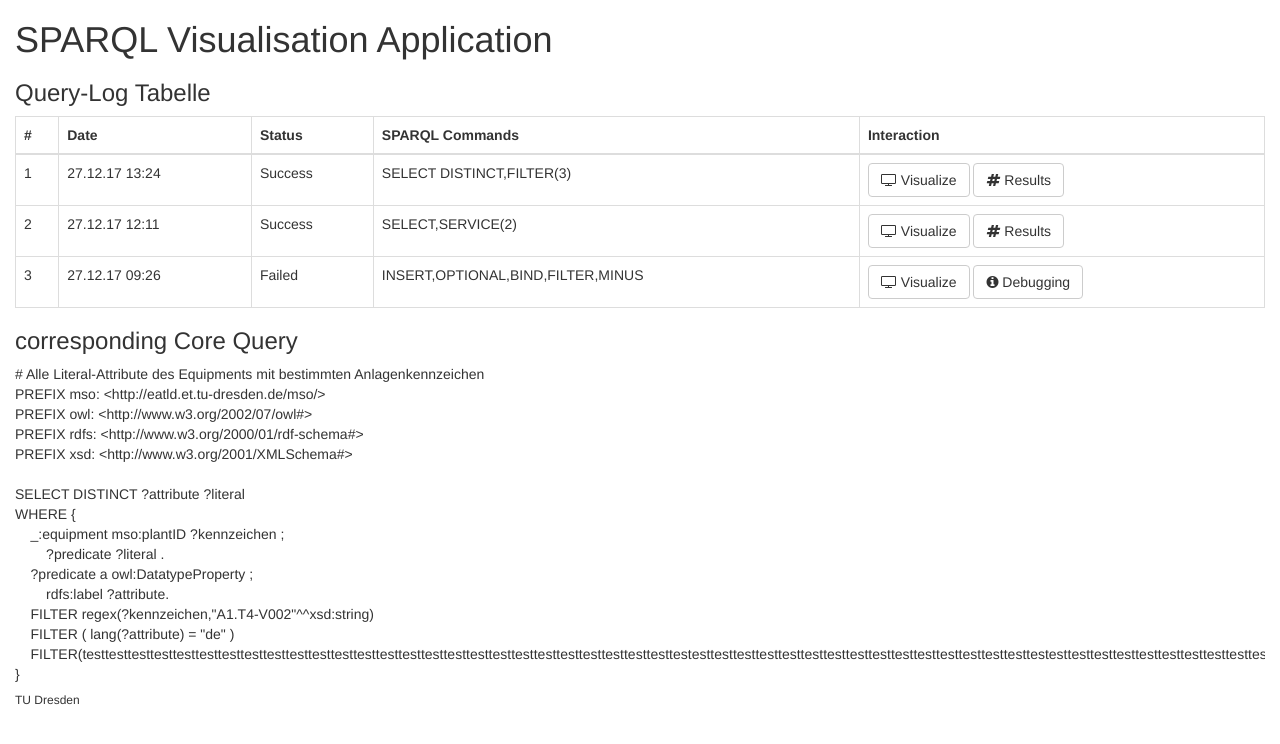
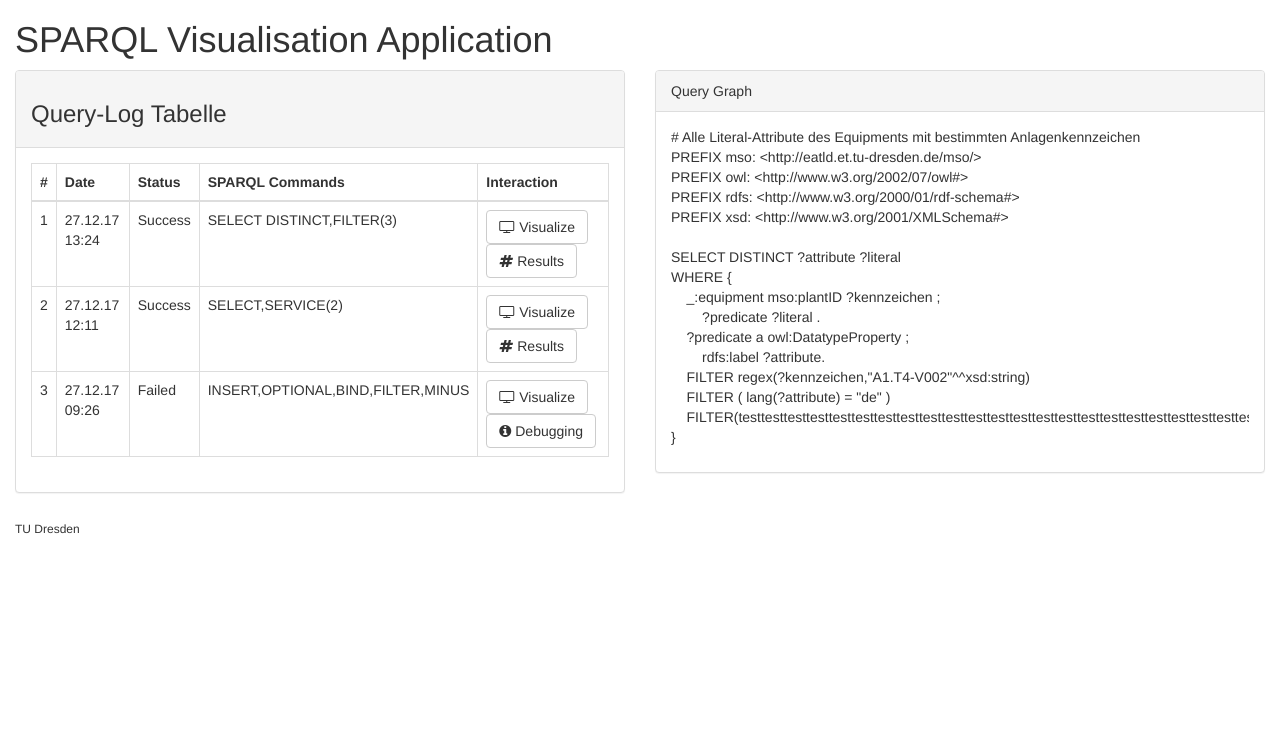
Before and after one commit to boomerder23/sparqlVisualisation, a plain HTML site: page index.html in a window 1280 px wide. Drawn offline with Linux system fonts and the light colour scheme.

Commit message:
index auf bootstrap3 umgebaut

```diff
--- a/index.html
+++ b/index.html
@@ -16,12 +16,15 @@
     <h1>SPARQL Visualisation Application</h1>
   </header>
 
-  <div class="card-group">
+  <div class="row">
 
-    <div class="card">
-      <div class="card">
-        <h3 class="card-header">Query-Log Tabelle</h3>
-        <!--<p class="card-text">Table withe the latest Queries from our SPARQL Proxy</p>-->
+    <div class="col-sm-6">
+
+      <div class="panel panel-default">
+        <div class="panel-heading">
+          <h3>Query-Log Tabelle</h3>
+        </div>
+        <div class="panel-body">
           <table class="table table-bordered table-hover">
             <thead>
               <tr>
@@ -84,16 +87,22 @@
             </tbody>
             </table>
         </div>
+
       </div>
 
-    <div class="card">
-      <h3 class="card-header">corresponding Core Query</h3>
-        <div class="card-body" >
+    </div>
+
+    <div class="col-sm-6">
+      <div class="panel panel-default">
+        <div class="panel-heading">Query Graph</div>
+        <div class="panel-body">
           <p id="coreQuery" style="white-space: pre; overflow-x: scroll;"></p>
+        </div>
       </div>
     </div>
 
   </div>
+
   <footer>
     <h6>TU Dresden</h6>
   </footer>
```
Lines whose indentation alone changed are shown as unchanged.
